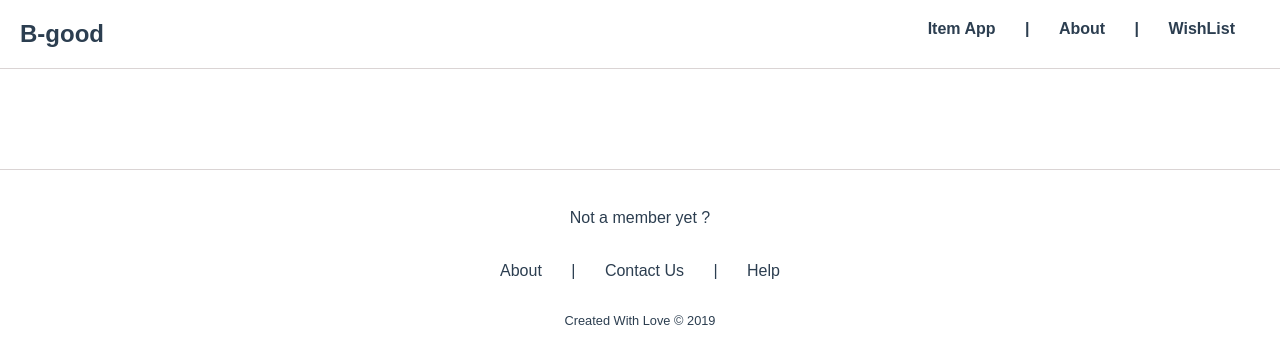
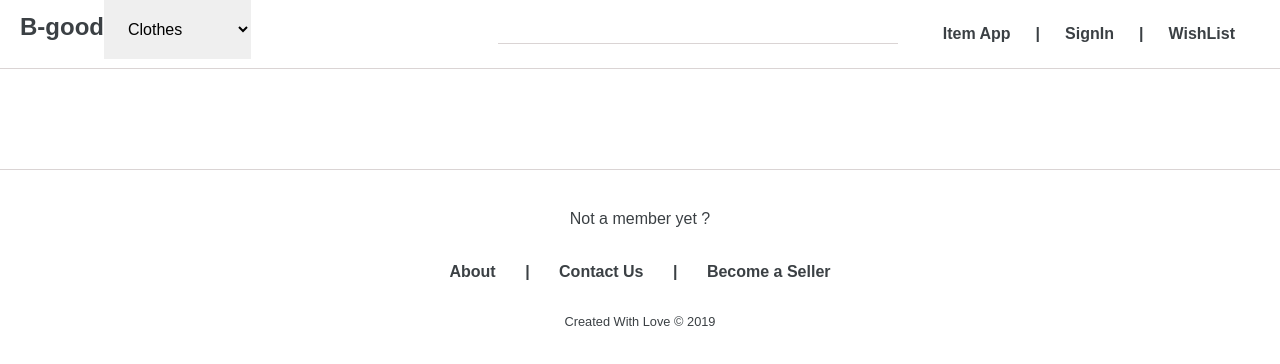
Before and after one commit to ofrilim/Bgood, a Vue app in the folder frontend/: page /item/1 in a window 1280 px wide. Shown: the top 364 px of the page. Built offline with nearby package versions, Linux system fonts and the light colour scheme; a web font is replaced by a local one.

Commit message:
morning header design

```diff
--- a/frontend/src/components/AppFooter.vue
+++ b/frontend/src/components/AppFooter.vue
@@ -1,11 +1,13 @@
 <template>
     <section class="footer flex flex-col justify-center border-top">
         <div class="footer-content flex flex-col flex-between">
-            <router-link to="/signin">Not a member yet ?</router-link>
-            <div class="nav">
+            <div class="member">
+                <router-link to="/signin">Not a member yet ?</router-link>
+            </div>
+            <div class="nav bold">
                 <router-link to="/about">About</router-link> |
-                <router-link to="/about">Contact Us</router-link> |
-                <router-link to="/about">Help</router-link>
+                <router-link to="/">Contact Us</router-link> |
+                <router-link to="/signin">Become a Seller</router-link>
             </div>
             <small>Created With Love &copy; {{ new Date().getFullYear() }}</small>
         </div>
--- a/frontend/src/components/AppHeader.vue
+++ b/frontend/src/components/AppHeader.vue
@@ -1,12 +1,19 @@
 <template>
     <section class="app-header border-bottom flex flex-between">
         <div class="left-nav bold">
-          <router-link to="/"><h1 class="logo">B-good</h1></router-link>
+          <router-link to="/"><h1 class="logo inline" title="Home Page">B-good</h1></router-link>
+          <select class="select pointer">Categiries
+            <option>Clothes</option>
+            <option>Accessories</option>
+            <option>Shoes</option>
+          </select>
         </div>
-        <div class="nav bold">
-          <router-link to="/item">Item App</router-link> |
-          <router-link to="/about">About</router-link> |
-          <router-link to="/">WishList</router-link>
-        </div>
+        <div class="nav bold flex align-center">
+          <input class="header-search border-bottom" type="text"/>
+          <span class="search"><i class="fas fa-search"></i></span>
+            <router-link to="/item">Item App</router-link> |
+            <router-link to="/user/:id">SignIn</router-link> |
+            <router-link to="/" title="WishList">WishList</router-link>
+          </div>
     </section>
 </template>
--- a/frontend/src/styles/basics/_base.scss
+++ b/frontend/src/styles/basics/_base.scss
@@ -1,25 +1,31 @@
 html {
     font-family: Montserrat, sans-serif;
-    color: #2c3e50;
+    color: $clr9;
 }
 
-input {
+.input {
     padding: 5px;
     border: 1px solid rgb(192, 188, 188);
     border-radius: 5px;
 }
 
 button {
-    border: $clr3 1px solid;
+    border: $clr11 1px solid;
     padding: 10px 20px;
     border-radius: 5px;
 }
 
 .avatar-img {
-    width: 55px;
+    width: 35px;
     border-radius: 40px;
 }
 
 .nav a {
     padding: 25px;
+    &.router-link-exact-active {
+        color: $clr4;
+    }
+    &:hover {
+        color: $clr4;
+    }
 }
--- a/frontend/src/styles/basics/_helpers.scss
+++ b/frontend/src/styles/basics/_helpers.scss
@@ -24,9 +24,9 @@
 
 .inline { display: inline; }
 
-.border { border: 1px solid $clr6 }
-.border-top { border-top: 1px solid $clr6 }
-.border-bottom { border-bottom: 1px solid $clr6 }
+.border { border: 1px solid $clr11 }
+.border-top { border-top: 1px solid $clr11 }
+.border-bottom { border-bottom: 1px solid $clr11 }
 
 
 /*--- flex helpers ---*/
--- a/frontend/src/styles/components/_AppFooter.scss
+++ b/frontend/src/styles/components/_AppFooter.scss
@@ -7,3 +7,9 @@
 .footer-content {
     height: 120px;
 }
+
+.member :hover {
+    border-bottom: $clr9 1px solid;
+    padding: 5px;
+    width: 170px;
+}
--- a/frontend/src/styles/components/_AppHeader.scss
+++ b/frontend/src/styles/components/_AppHeader.scss
@@ -1,17 +1,22 @@
 .app-header {
-    padding: 20px;
-    a {
-      color: #2c3e50;
-
-      &.router-link-exact-active {
-        color: $clr1;
-      }
-      &:hover {
-        color: $clr1;
-      }
-    }
+    padding: 0px 20px;
   }
 
-  .logo {
-      font-size: 1.5rem;
-  }
+.logo {
+    font-size: 1.5rem;
+    &:hover {
+      color: $clr4;
+    }
+}
+
+.select {
+  padding: 20px;
+}
+
+.header-search {
+  width: 400px;
+}
+
+.app-header .search {
+  margin-left: 20px;
+}
--- a/frontend/src/styles/components/_ItemPreview.scss
+++ b/frontend/src/styles/components/_ItemPreview.scss
@@ -1,5 +1,5 @@
 .preview-container {
-    border: $clr6 1px solid;
+    border: $clr11 1px solid;
     width: 20vw;
     margin: 5px;
     padding: 5px;
--- a/frontend/src/styles/setup/_variables.scss
+++ b/frontend/src/styles/setup/_variables.scss
@@ -1,12 +1,20 @@
 
 // COLOR PALETTE
 
-$clr1: #f7689f;
-$clr2: #504658;
-$clr3: #ffb5b5;
-$clr4: #f0decb;
-$clr5: #bdb8b8;
-$clr6: #dad4d4;
+$clr1: #fff;
+$clr2: #f0decb;
+$clr3: #f5a3c2;
+$clr4: #d65385;     // main color
+$clr5: #fa3480;
+$clr6: #800735;
+$clr7: #500320;
+
+$clr9: #3b4044;
+$clr10: #000000;
+
+// BORDERS
+
+$clr11: #dad4d4;
 
 
 
```
Also changed, not shown: frontend/src/main.js (line endings or trailing spaces).
